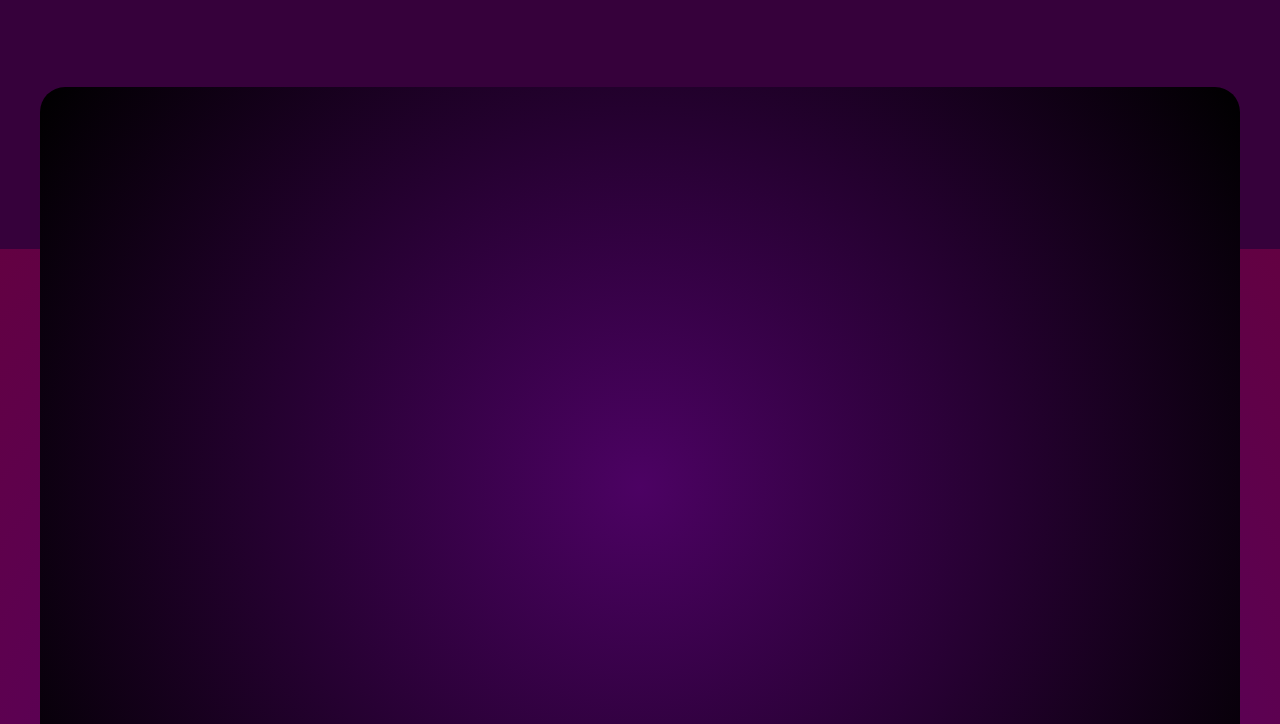
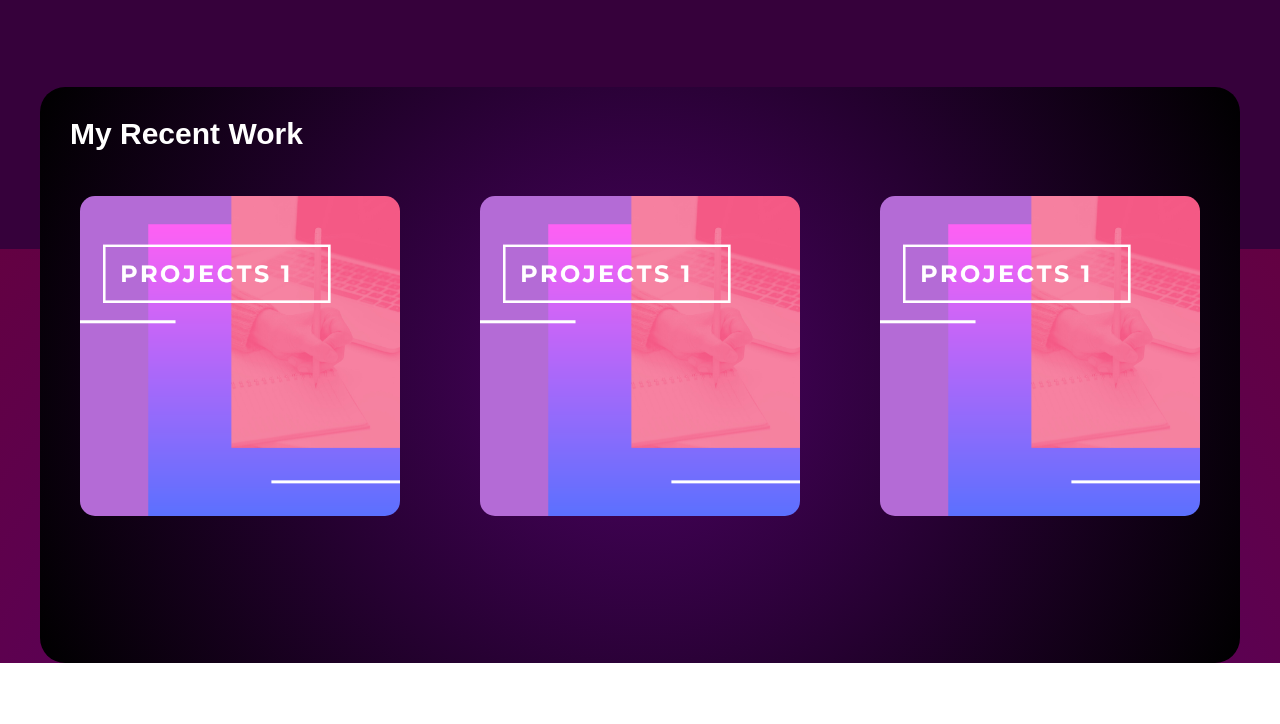
Before and after one commit to MahekUnnisa/Personal-Portfolio, a website: page routes/home.html in a window 1280 px wide. Shown: the part 1216-1940 px from the top of the page. After the commit the page ends 1879 px from the top, so only its background shows below. Drawn offline with Linux system fonts and the light colour scheme.

Commit message:
Projects section implemented

```diff
--- a/routes/home.html
+++ b/routes/home.html
@@ -38,17 +38,21 @@
             <h2 class="about-head">Hi, I am Mahek Unnisa. Nice to meet you!</h2>
             <h3 class="about-2">Lorem ipsum dolor sit amet consectetur adipisicing elit. Eaque est repellat aspernatur fuga, modi voluptatum veniam in mollitia h3illo deleniti obcaecati dicta iure ipsam deserunt fugiat iste praesentium tenetur necessitatibus quis. Officia ad quasi eaque voluptate qui cupiditate praesentium ducimus.</h3>
         </div>
-        <div class="skills-container">
-            <div class="skills-box">
-                <div class="skills-content">
-                    <div class="columns">
-
-                    </div>
-
+        <!-- Projects Gallery section -->
+        <div class="projects-container">
+            <div class="projects-box">
+                <h2 class="project-heading">My Recent Work</h2>
+                <div class="projects-content">
+                    <img class="project-img" src="/static/images/ProjectPic.png">
+                    <img src="/static/images/ProjectPic.png" class="project-img">
+                    <img src="/static/images/ProjectPic.png" class="project-img">
                 </div>
             </div>
         </div>
+        <!-- Blog grid section ->
     </div>
+
+
 
 
 </body>
--- a/static/style.css
+++ b/static/style.css
@@ -141,8 +141,8 @@ button.projects:hover{
     margin-top: 20px;
 }
 
-/* SKills CSS */
-.skills-container{
+/* Projs CSS */
+.projects-container{
     display:flex;
     flex-grow: 1;
     margin-top: 300px;
@@ -150,12 +150,12 @@ button.projects:hover{
     width: auto;
     max-width:1200px;
 }
-.skills-box{
+.projects-box{
     background: rgb(76, 2, 99);
 background: radial-gradient(circle, rgb(76, 2, 99) 0%, rgba(0,0,0,1) 100%);
     display:block;
     flex: none;
-    height: 100vh;
+    height: 72vh;
     justify-content: center;
     width: 100%;
     border-radius: 25px;
@@ -163,9 +163,24 @@ background: radial-gradient(circle, rgb(76, 2, 99) 0%, rgba(0,0,0,1) 100%);
     margin-top: 38px;
 }
 
-.skills-content{
+.projects-content{
     box-sizing: inherit;
+    display:grid;
+    /* gap: 20px; */
+    grid-template-columns: repeat(3, 1fr);
 }
-.columns{
-    display:flex
+.project-img{
+    width: 80%;
+    border-radius: 15px;
+    margin-left: 40px;
+    margin-top: 20px;
+  }
+  .project-heading{
+    font-size: 30px;
+    font-weight:bold;
+    margin-left: 30px;
+    margin-top:30px;
+  }
+.gallery{
+    display: flex;
 }
```
Also changed, not shown: static/images/ProjectPic.png (added).
